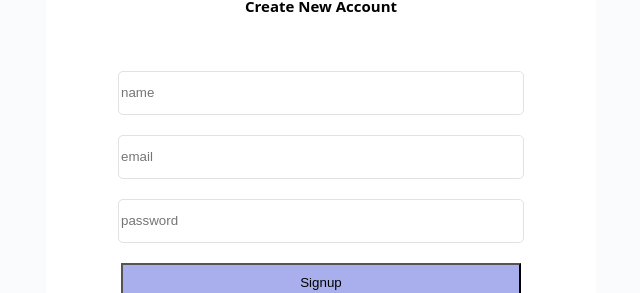
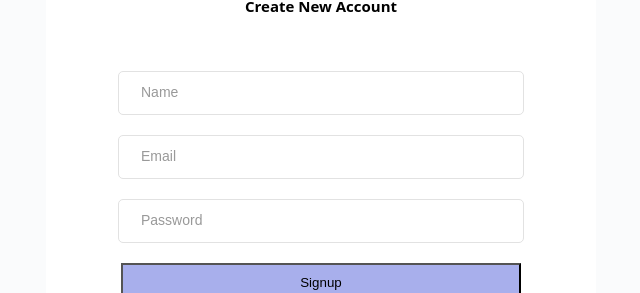
Before and after one commit to hanifsidhartha/RealEstateCatalog, a React (Create React App) app in the folder client/: page /signup in a window 1280 px wide. Shown: the part 299-592 px from the top of the page, without its empty margins (319-959 px from the left). Built offline with nearby package versions, Linux system fonts and the light colour scheme.

Commit message:
file update

```diff
--- a/client/src/App.js
+++ b/client/src/App.js
@@ -21,7 +21,7 @@ function App() {
   return (
     <>
       <BrowserRouter>
-        <ToastContainer position="top-right" autoClose={5000} />
+        <ToastContainer position="top-right" autoClose={2000} />
         <Routes>
           <Route path="/" element={<Login />} />
           <Route path="/login" element={<Login />} />
--- a/client/src/Components/Home.js
+++ b/client/src/Components/Home.js
@@ -1,4 +1,4 @@
-import React, { useEffect, useState } from "react";
+import React, { useEffect, useState, useRef } from "react";
 import { useNavigate } from "react-router-dom";
 import ImgUrl from "../assets/images/ImgUrl";
 
@@ -6,66 +6,11 @@ import "../styles/Home.css";
 import { toast } from "react-toastify";
 
 const Home = () => {
-  // const MockData = [
-  //   {
-  //     ppdId: "PPD1125",
-  //     propertyType: "Plot",
-  //     contact: "97852 52525",
-  //     area: "1200",
-  //     views: "02",
-  //     status: "Sold",
-  //     daysLeft: "00",
-  //   },
-  //   {
-  //     ppdId: "PPD1202",
-  //     propertyType: "House",
-  //     contact: "97852 52525",
-  //     area: "2500",
-  //     views: "02",
-  //     status: "Unsold",
-  //     daysLeft: "35",
-  //   },
-  //   {
-  //     ppdId: "PPD1235",
-  //     propertyType: "House",
-  //     contact: "97852 52525",
-  //     area: "1800",
-  //     views: "05",
-  //     status: "Unsold",
-  //     daysLeft: "12",
-  //   },
-  //   {
-  //     ppdId: "PPD1278",
-  //     propertyType: "House",
-  //     contact: "97852 52525",
-  //     area: "800",
-  //     views: "03",
-  //     status: "Unsold",
-  //     daysLeft: "23",
-  //   },
-  //   {
-  //     ppdId: "PPD1311",
-  //     propertyType: "Flat",
-  //     contact: "97852 52525",
-  //     area: "2000",
-  //     views: "10",
-  //     status: "Sold",
-  //     daysLeft: "00",
-  //   },
-  //   {
-  //     ppdId: "PPD1323",
-  //     propertyType: "House",
-  //     contact: "97852 52525",
-  //     area: "1250",
-  //     views: "02",
-  //     status: "Unsold",
-  //     daysLeft: "02",
-  //   },
-  // ];
   const navigate = useNavigate();
   const [data, setData] = useState([]);
-  console.log(data, "data");
   const token = localStorage.getItem("token");
+  const ppdCounter = useRef(1125);
+
   useEffect(() => {
     const requestOptions = {
       method: "POST",
@@ -86,12 +31,14 @@ const Home = () => {
       .then((responseData) => {
         // Set the fetched data in the state
         setData(responseData);
+        // Initialize the counter with your starting value
+        // setPpdCounter(1125);
       })
       .catch((fetchError) => {
         // Handle any errors that occurred during the fetch
         toast.error(fetchError);
       });
-  }, []);
+  }, [token]);
 
   // delete record
 
@@ -137,6 +84,11 @@ const Home = () => {
   const handleEditData = (id) => {
     console.log("im edit", id);
   };
+  const generateNextPPDId = () => {
+    const nextPPDId = `PPD${ppdCounter.current}`;
+    ppdCounter.current += 1; // Increment the counter for the next ID
+    return nextPPDId;
+  };
 
   return (
     <>
@@ -167,7 +119,7 @@ const Home = () => {
         </div>
         {data?.data?.map((data, index) => (
           <div key={index} className="home-02">
-            <div>{data.ppp_id}</div>
+            <div>{generateNextPPDId()}</div>
             <div>Add image here</div>
             <div>{data.property_type}</div>
             <div>{data.contact}</div>
--- a/client/src/Components/Login.js
+++ b/client/src/Components/Login.js
@@ -44,6 +44,7 @@ const Login = () => {
         if (response_data.code == 200) {
           localStorage.setItem("token", response_data.data.token);
           localStorage.setItem("name", response_data.data.name);
+          localStorage.setItem("email", response_data.data.email);
           console.log("Login successful");
           navigate("/layout/home");
           toast.success("Login successful");
@@ -72,7 +73,7 @@ const Login = () => {
         <h6>Enter your credentials to access your account</h6>
         <input
           type="text"
-          placeholder="User ID"
+          placeholder="Email"
           value={email}
           onChange={(e) => setEmail(e.target.value)}
         />
--- a/client/src/Components/Navbar.js
+++ b/client/src/Components/Navbar.js
@@ -5,6 +5,8 @@ import ImgUrl from "../assets/images/ImgUrl";
 
 const Navbar = () => {
   const userName = localStorage.getItem("name");
+  const userEmail = localStorage.getItem("email");
+
   const navigate = useNavigate();
   const handleLogout = () => {
     localStorage.clear();
@@ -12,7 +14,7 @@ const Navbar = () => {
   };
   return (
     <nav className="navbar">
-      <div className="left-pane">USERID :06PD125</div>
+      <div className="left-pane">Email ID: {userEmail || ""}</div>
       <div className="right-pane" style={{}}>
         <div>
           <img src={ImgUrl.UserIcon} alt="pic misssing" />
--- a/client/src/Components/Signup.js
+++ b/client/src/Components/Signup.js
@@ -77,19 +77,19 @@ const Signup = () => {
         <h6>Create New Account</h6>
         <input
           type="text"
-          placeholder="name"
+          placeholder="Name"
           value={name}
           onChange={(e) => setName(e.target.value)}
         />
         <input
           type="text"
-          placeholder="email"
+          placeholder="Email"
           value={email}
           onChange={(e) => setEmail(e.target.value)}
         />
         <input
           type="password"
-          placeholder="password"
+          placeholder="Password"
           value={password}
           onChange={(e) => setPassword(e.target.value)}
         />
--- a/client/src/styles/Signup.css
+++ b/client/src/styles/Signup.css
@@ -10,3 +10,8 @@ body {
   padding: 20px;
   margin: 20px;
 }
+.part-02 input::placeholder {
+  padding-left: 20px;
+  font-size: 14px;
+  color: #999;
+}
```
